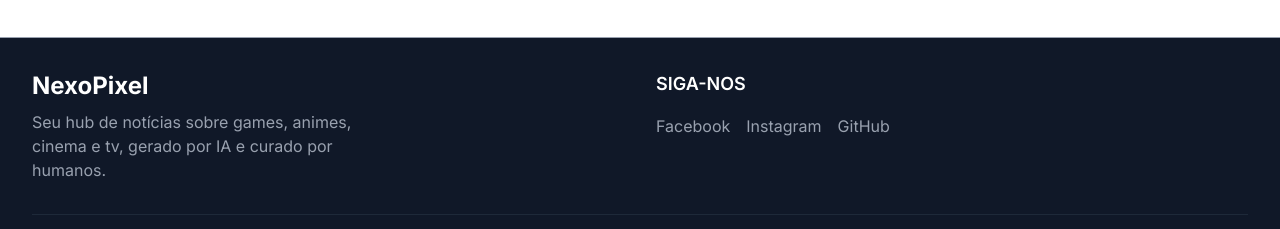
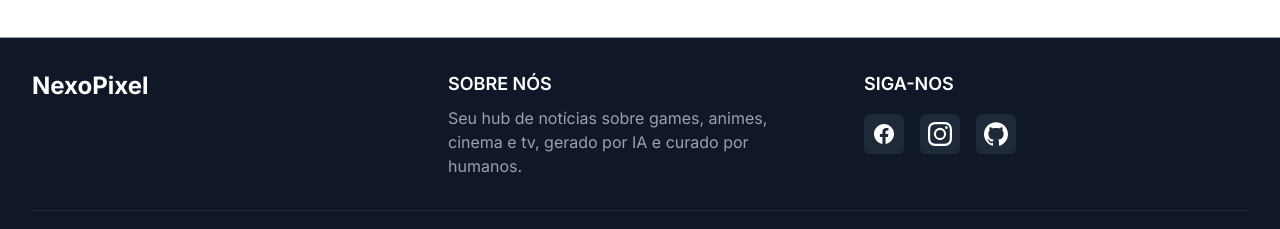
Before and after one commit to gfranca91/nexopixel, a Next.js app: page / in a window 1280 px wide. Shown: the part 298-527 px from the top of the page. Built offline with nearby package versions, Linux system fonts and the light colour scheme; no server answers; the database is empty.

Commit message:
refactor(footer): implement 3-column layout with icons

```diff
--- a/src/components/Footer.tsx
+++ b/src/components/Footer.tsx
@@ -1,39 +1,89 @@
 import Link from "next/link";
+
+const IconFacebook = () => (
+  <svg
+    fill="currentColor"
+    className="h-6 w-6"
+    viewBox="0 0 24 24"
+    xmlns="http://www.w3.org/2000/svg"
+  >
+    <path d="M22 12c0-5.523-4.477-10-10-10S2 6.477 2 12c0 4.991 3.657 9.128 8.438 9.878v-6.987h-2.54V12h2.54V9.797c0-2.506 1.492-3.89 3.777-3.89 1.094 0 2.238.195 2.238.195v2.46h-1.26c-1.243 0-1.63.772-1.63 1.562V12h2.773l-.443 2.89h-2.33v6.988C18.343 21.128 22 16.991 22 12z" />
+  </svg>
+);
+
+const IconInstagram = () => (
+  <svg
+    fill="currentColor"
+    className="h-6 w-6"
+    viewBox="0 0 24 24"
+    xmlns="http://www.w3.org/2000/svg"
+  >
+    <path d="M12 2.163c3.204 0 3.584.012 4.85.07 3.252.148 4.771 1.691 4.919 4.919.058 1.265.069 1.645.069 4.85s-.011 3.584-.069 4.85c-.149 3.225-1.664 4.771-4.919 4.919-1.266.058-1.644.07-4.85.07s-3.584-.012-4.85-.07c-3.26-.149-4.771-1.699-4.919-4.92-.058-1.265-.069-1.644-.069-4.849s.011-3.584.069-4.85c.149-3.227 1.664-4.771 4.919-4.919 1.266-.057 1.644-.069 4.85-.069zM12 0C8.741 0 8.333.014 7.053.072 2.695.272.273 2.69.073 7.052.014 8.333 0 8.741 0 12s.014 3.667.072 4.948c.2 4.358 2.618 6.78 6.98 6.98C8.333 23.986 8.741 24 12 24s3.667-.014 4.948-.072c4.354-.2 6.782-2.618 6.979-6.98.059-1.28.073-1.689.073-4.948s-.014-3.667-.072-4.948c-.196-4.354-2.617-6.78-6.979-6.98C15.667.014 15.259 0 12 0zm0 5.838a6.162 6.162 0 100 12.324 6.162 6.162 0 000-12.324zM12 16a4 4 0 110-8 4 4 0 010 8zm6.406-11.845a1.44 1.44 0 100 2.88 1.44 1.44 0 000-2.88z" />
+  </svg>
+);
+
+const IconGitHub = () => (
+  <svg
+    fill="currentColor"
+    className="h-6 w-6"
+    viewBox="0 0 24 24"
+    xmlns="http://www.w3.org/2000/svg"
+  >
+    <path d="M12 .297c-6.63 0-12 5.373-12 12 0 5.303 3.438 9.8 8.205 11.385.6.113.82-.258.82-.577 0-.285-.01-1.04-.015-2.04-3.338.724-4.042-1.61-4.042-1.61C4.422 18.07 3.633 17.7 3.633 17.7c-1.087-.744.084-.729.084-.729 1.205.084 1.838 1.236 1.838 1.236 1.07 1.835 2.809 1.305 3.495.998.108-.776.417-1.305.76-1.605-2.665-.3-5.466-1.332-5.466-5.93 0-1.31.465-2.38 1.235-3.22-.135-.303-.54-1.523.105-3.176 0 0 1.005-.322 3.3 1.23.96-.267 1.98-.399 3-.405 1.02.006 2.04.138 3 .405 2.28-1.552 3.285-1.23 3.285-1.23.645 1.653.24 2.873.12 3.176.765.84 1.23 1.91 1.23 3.22 0 4.61-2.805 5.625-5.475 5.92.42.36.81 1.096.81 2.21 0 1.606-.015 2.896-.015 3.286 0 .315.21.69.825.57C20.565 22.092 24 17.592 24 12.297c0-6.627-5.373-12-12-12" />
+  </svg>
+);
 
 export default function Footer() {
   return (
     <footer className="mt-12 border-t bg-gray-900 p-8 text-gray-400">
       <div className="mx-auto max-w-7xl">
-        <div className="grid grid-cols-1 gap-8 md:grid-cols-2">
+        <div className="grid grid-cols-1 gap-8 text-center lg:grid-cols-3 lg:text-left">
           <div>
             <h3 className="text-2xl font-bold text-white">NexoPixel</h3>
-            <p className="mt-2 max-w-xs">
+          </div>
+
+          <div>
+            <h3 className="text-lg font-semibold uppercase text-white">
+              Sobre Nós
+            </h3>
+            <p className="mt-2 max-w-xs mx-auto lg:mx-0">
               Seu hub de notícias sobre games, animes, cinema e tv, gerado por
               IA e curado por humanos.
             </p>
           </div>
+
           <div>
             <h3 className="text-lg font-semibold uppercase text-white">
               Siga-nos
             </h3>
-            <div className="mt-4 flex space-x-4">
-              <a href="#" className="hover:text-white">
-                Facebook
-              </a>
-              <a href="#" className="hover:text-white">
-                Instagram
+            <div className="mt-4 flex space-x-4 justify-center lg:justify-start">
+              <a
+                href="#"
+                className="rounded-md bg-gray-800 p-2 text-white hover:bg-gray-700"
+                aria-label="Facebook"
+              >
+                <IconFacebook />
               </a>
               <a
-                href="https://github.com/SEU_USUARIO/nexopixel"
-                className="hover:text-white"
+                href="#"
+                className="rounded-md bg-gray-800 p-2 text-white hover:bg-gray-700"
+                aria-label="Instagram"
+              >
+                <IconInstagram />
+              </a>
+              <a
+                href="https://github.com/gfranca91/nexopixel"
+                className="rounded-md bg-gray-800 p-2 text-white hover:bg-gray-700"
+                aria-label="GitHub"
                 target="_blank"
                 rel="noopener noreferrer"
               >
-                GitHub
+                <IconGitHub />
               </a>
             </div>
           </div>
         </div>
+
         <div className="mt-8 border-t border-gray-800 pt-4 text-center text-sm">
           <p>
             © {new Date().getFullYear()} NexoPixel. Todos os direitos
```
